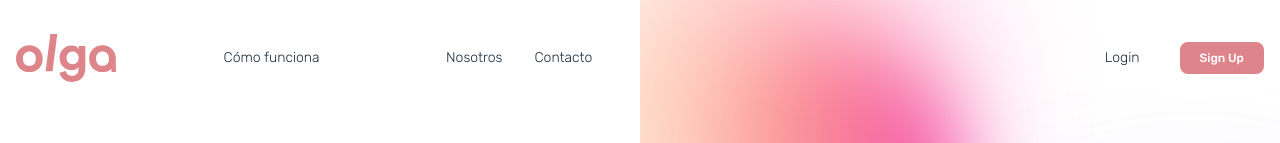
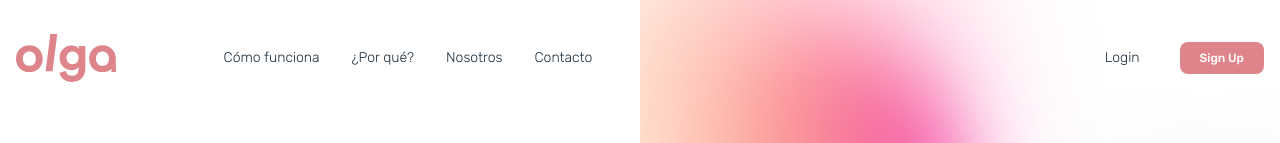
Before and after one commit to olga-arg/olga_website, a Vue app: page /#/ in a window 1280 px wide. Shown: the top 143 px of the page. Built offline with nearby package versions, Linux system fonts and the light colour scheme.

Commit message:
from white text to blue, u cant see it :)

```diff
--- a/src/components/Home.vue
+++ b/src/components/Home.vue
@@ -11,7 +11,7 @@
               <router-link to="/como-funciona" class="block py-2 pl-3 pr-4 text-blue rounded md:p-0 hover:text-gray_hover">Cómo funciona</router-link>
             </li>
             <li>
-              <router-link to="/por-que" class="block py-2 pl-3 pr-4 text-white rounded md:p-0 hover:text-gray_hover">¿Por qué?</router-link>
+              <router-link to="/por-que" class="block py-2 pl-3 pr-4 text-blue rounded md:p-0 hover:text-gray_hover">¿Por qué?</router-link>
             </li>
             <li>
               <a href="#" class="block py-2 pl-3 pr-4 text-blue rounded md:p-0 hover:text-gray_hover">Nosotros</a>
```
